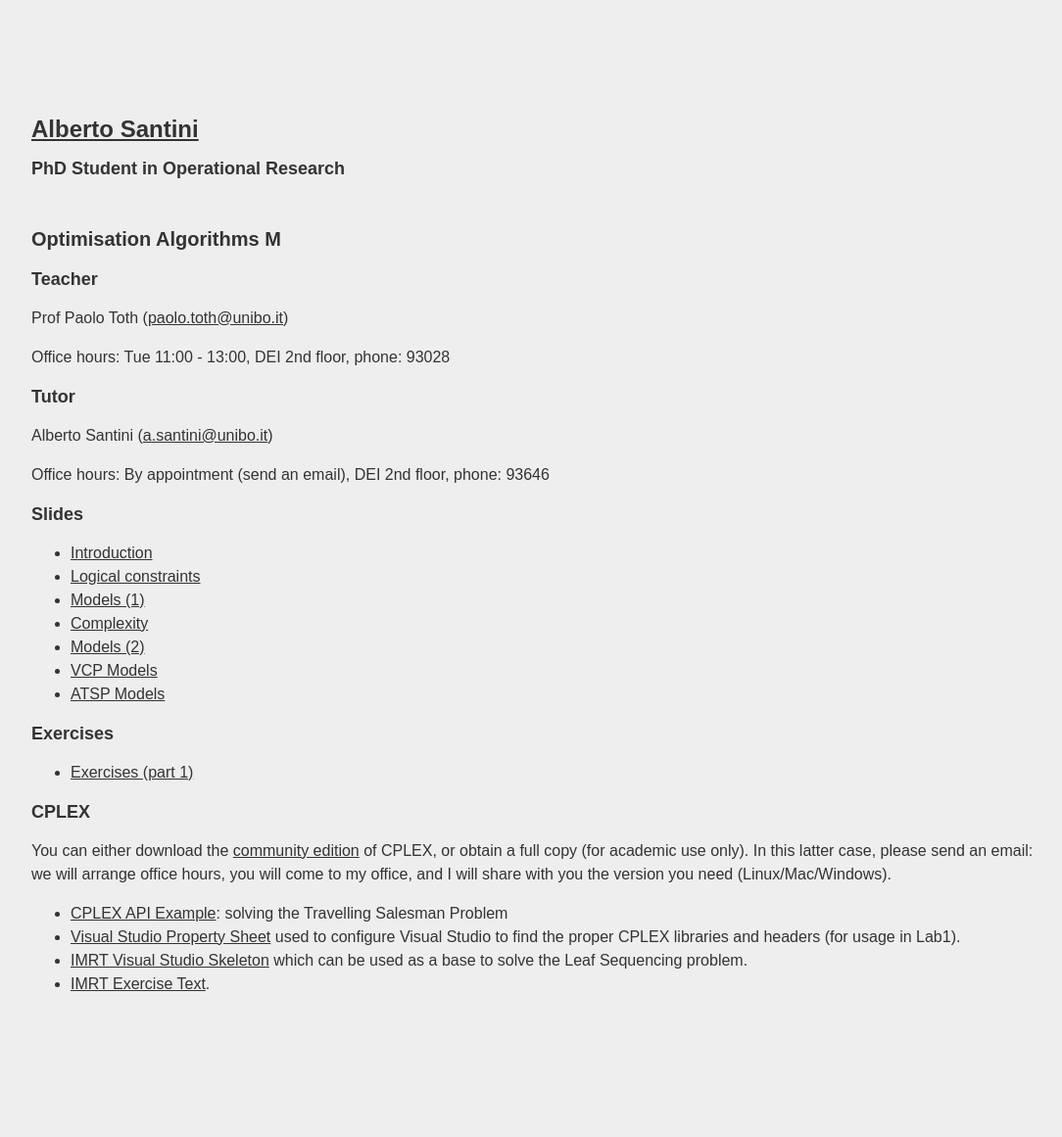
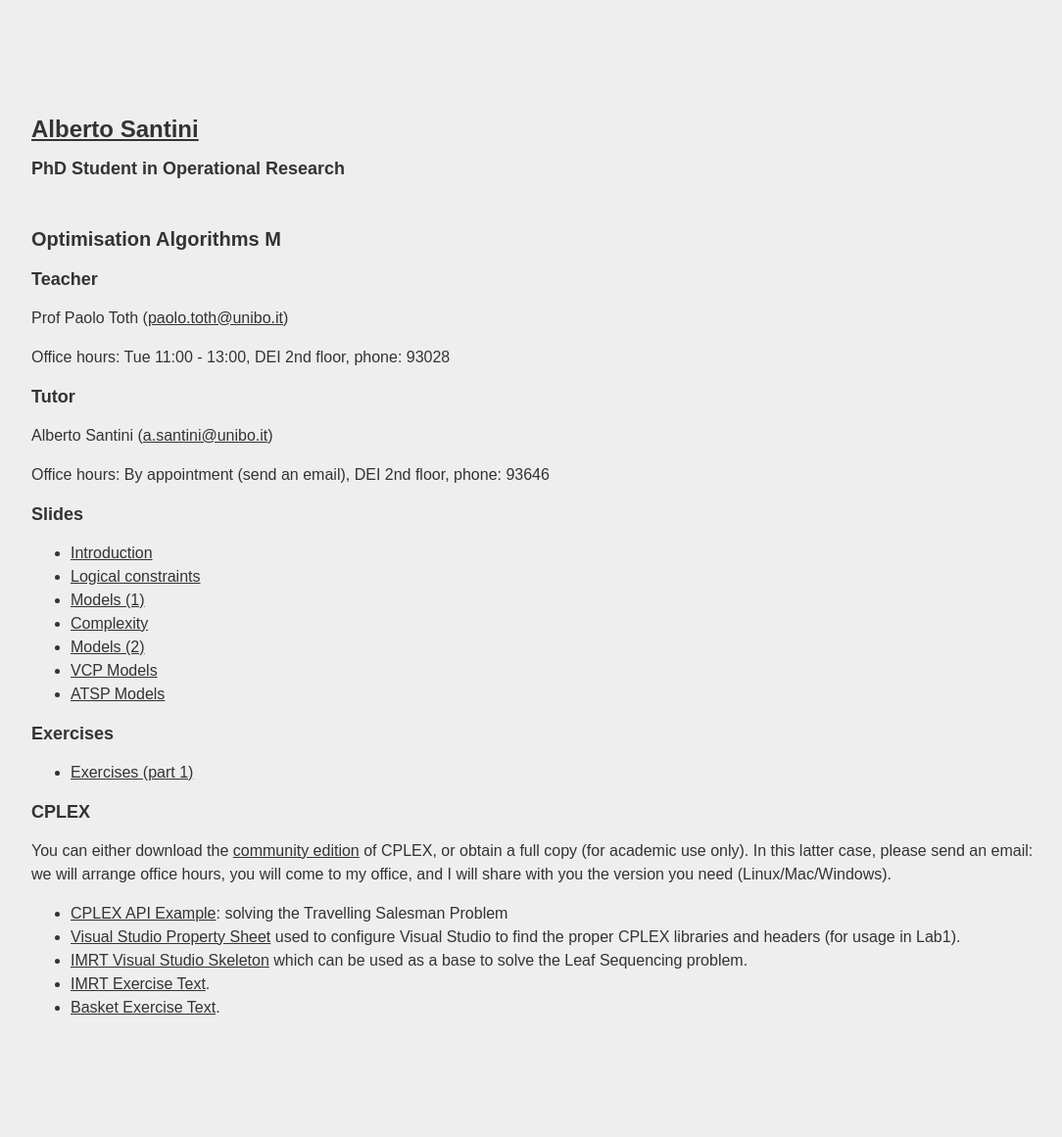
Before and after one commit to alberto-santini/alberto-santini.github.io, a Jekyll site: the page built from oa/index.html, in a window 1280 px wide. Shown: the whole page at 98% size, without its empty margins (88-1172 px from the left). Built offline with Jekyll 4.4.1, drawn with Linux system fonts in a browser that asks for light colours; before the commit the page ends 1137 px from its top, so only the background shows below that.

Commit message:
Added basket exercise

```diff
--- a/oa/index.html
+++ b/oa/index.html
@@ -63,6 +63,7 @@ layout: default
       <li><a href="/files/oa/CPLEX_Lab1.props">Visual Studio Property Sheet</a> used to configure Visual Studio to find the proper CPLEX libraries and headers (for usage in Lab1).</li>
       <li><a href="/files/oa/imrt_vs_skeleton.zip">IMRT Visual Studio Skeleton</a> which can be used as a base to solve the Leaf Sequencing problem.</li>
       <li><a href="/files/oa/imrt.pdf">IMRT Exercise Text</a>.</li>
+      <li><a href="/files/oa/basket.pdf">Basket Exercise Text</a>.</li>
     </ul>
   </div>
 </section>
```
Also changed, not shown: 1 other file.
